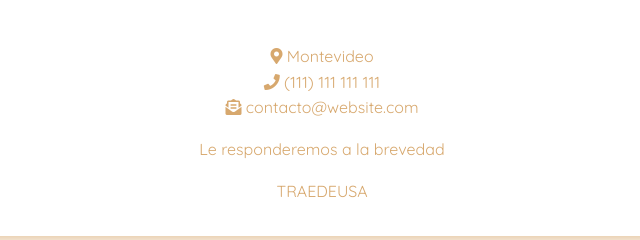
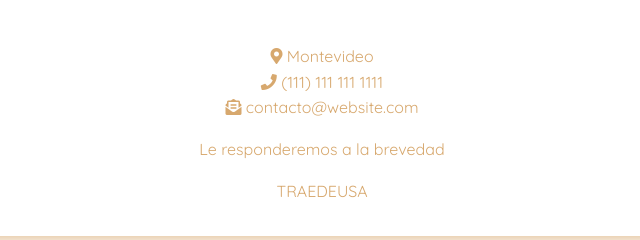
Before and after one commit to FelipeCastro3/fc-github, a plain HTML site: page pages/contacto.html in a window 1280 px wide. Shown: the part 791-1031 px from the top of the page, 318-958 px from the left. Drawn offline with nearby package versions, Linux system fonts and the light colour scheme; a web font is replaced by a local one.

Commit message:
probando creacion rama

```diff
--- a/pages/contacto.html
+++ b/pages/contacto.html
@@ -97,7 +97,7 @@
 					<h3>Más información</h3>
 					<ul class="ulcontacto">
 						<li><i class="fas fa-map-marker-alt"></i> Montevideo</li>
-						<li><i class="fas fa-phone"></i> (111) 111 111 111</li>
+						<li><i class="fas fa-phone"></i> (111) 111 111 1111</li>
 						<li><i class="fas fa-envelope-open-text"></i> contacto@website.com</li>
 					</ul>
 					<p>Le responderemos a la brevedad</p>
```
